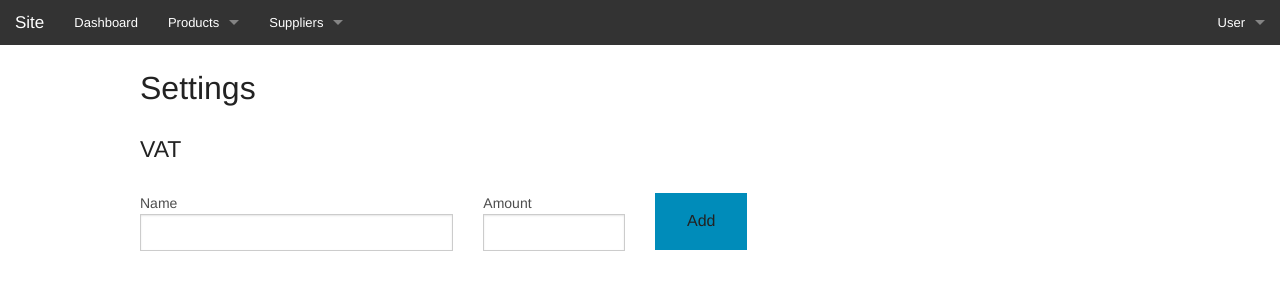
After one commit to oeilgauche/vicuna, a Flask app: page /backend/settings/ in a window 1280 px wide. The commit adds this page. Shown: the top 300 px of the page. Run offline with Flask 2, Linux system fonts and the light colour scheme; data that the repository does not hold is empty.

Commit message:
Created VAT module

```diff
--- a/app/__init__.py
+++ b/app/__init__.py
@@ -23,19 +23,19 @@ def not_found(error):
 from flask.ext.babel import Babel
 babel = Babel(app)
 
-# Import a module / component using its blueprint handler variable (mod_auth)
+# Import a module / component using its blueprint handler variable
+from .settings.views import settings
 from .frontend.views import frontend
 from .backend.views import backend
 from .suppliers.views import suppliers
 from .products.views import products
 
 # Register blueprint(s)
+app.register_blueprint(settings)
 app.register_blueprint(frontend)
 app.register_blueprint(backend)
 app.register_blueprint(suppliers)
 app.register_blueprint(products)
-# app.register_blueprint(xyz_module)
-# ..
 
 # Build the database:
 # This will create the database file using SQLAlchemy
--- a/app/products/views.py
+++ b/app/products/views.py
@@ -134,7 +134,8 @@ def product_delete(id):
 @products.route('/view/<int:id>', methods=['GET', 'POST'])
 def product_view(id):
 	product = Product.query.get_or_404(id)
-	return render_template('products/view.html', title='Products',
+	product.buying_price = float(product.buying_price) / 100
+	return render_template('products/view.html', title='Product',
 							product=product)
 
 
--- /dev/null
+++ b/app/settings/forms.py
@@ -0,0 +1,13 @@
+from flask.ext.babel import Babel
+from flask.ext.wtf import Form
+from wtforms import (StringField, BooleanField, TextAreaField, IntegerField, SelectField,
+					SelectMultipleField, DecimalField, RadioField, widgets)
+from wtforms.validators import DataRequired, Length, Email
+from ..products.models import Product, Category
+from ..suppliers.models import Supplier
+from .models import VAT
+
+
+class AddVAT(Form):
+	name = StringField('Name', validators=[DataRequired()])
+	amount = DecimalField('Amount', validators=[DataRequired()])
--- /dev/null
+++ b/app/settings/views.py
@@ -0,0 +1,56 @@
+# Import flask dependencies
+from flask import (Blueprint, request, render_template,
+                  flash, g, session, redirect, url_for)
+
+# Import password / encryption helper tools
+from werkzeug import check_password_hash, generate_password_hash
+
+# Import the database object from the main app module
+from app import db
+
+# Define the blueprint: 'auth', set its url prefix: app.url/auth
+settings = Blueprint('settings', __name__, url_prefix='/backend/settings')
+
+# Import the forms
+from .forms import AddVAT
+
+# Import the models
+from .models import VAT
+from ..suppliers.models import Supplier
+from ..products.models import Product, Category
+
+# Import Babel
+from app import babel
+from config import LANGUAGES
+
+# Set the route and accepted methods
+@settings.route('/', methods=['GET', 'POST'])
+def settings_list():
+
+	add_vat = AddVAT()
+
+	if add_vat.validate_on_submit():
+		amount = int(add_vat.amount.data * 100)
+		vat = VAT(name=add_vat.name.data,
+					amount=amount)
+		db.session.add(vat)
+		db.session.commit()
+		flash('VAT added!', 'success')
+
+	# Build VAT section
+	vat_items = VAT.query.order_by(VAT.amount)
+	for vat_item in vat_items:
+		vat_item.amount = float(vat_item.amount) / 100
+
+	return render_template('settings/settings.html',
+                            title='Products',
+                            vat_items=vat_items,
+                            add_vat=add_vat)
+
+@settings.route('/vat/delete/<int:id>', methods=['GET', 'POST'])
+def vat_delete(id):
+	vat = VAT.query.get_or_404(id)
+	db.session.delete(vat)
+	db.session.commit()
+	flash('VAT deleted!', 'success')
+	return redirect(url_for('settings.settings_list'))
--- a/app/templates/backend/base.html
+++ b/app/templates/backend/base.html
@@ -35,6 +35,14 @@
 				</ul>
 			</li>
 		</ul>
+		<ul class="right">
+			<li class="has-dropdown not-click">
+				<a href="#">User</a>
+				<ul class="dropdown">
+					<li><a href="{{ url_for('settings.settings_list') }}">Settings</a></li>
+				</ul>
+			</li>
+		</ul>
 	</section>
 </nav>
 <div class="row">
--- a/app/templates/products/view.html
+++ b/app/templates/products/view.html
@@ -10,6 +10,7 @@
 		<p>Reference: {{ product.reference }}</p>
 		<p>Supplier Reference: {{ product.supplier_reference }}</p>
 		<p>EAN: {{ product.ean }}</p>
+		<p>Buying Price: {{ product.buying_price }} Euros</p>
 		<p>Category: {{ product.category.name }}</p>
 		<p>Suppplier(s):</p>
 		<ul>
--- /dev/null
+++ b/app/templates/settings/settings.html
@@ -0,0 +1,39 @@
+<!-- extend base layout -->
+{% extends "backend/base.html" %}
+
+{% block content %}
+	<h1>Settings</h1>
+	{% include "backend/flash.html" %}
+	<h4>VAT</h4>
+	<table>
+		{% for vat_item in vat_items %}
+			<tr>
+				<td>{{ vat_item.name }}</td>
+				<td>{{ vat_item.amount }} %</td>
+				<td>
+					<a href="{{ url_for('settings.vat_delete', id=vat_item.id) }}" class="radius button">Delete</a>
+				</td>
+			</tr>
+		{% endfor %}
+	</table>
+
+	<form method="post" action="" name="add">
+	    {{ add_vat.hidden_tag() }}
+	    <div class="row">
+		    <div class="small-4 columns">
+		    		{{ add_vat.name.label }} {{ add_vat.name() }}
+		    		{% for error in add_vat.name.errors %}
+		    			<small class="error">{{ error }}</small>
+	                {% endfor %}
+		    </div>
+		    <div class="small-2 columns">
+		    		{{ add_vat.amount.label }} {{ add_vat.amount() }}
+		    		{% for error in add_vat.amount.errors %}
+		    			<small class="error">{{ error }}</small>
+	                {% endfor %}
+		    </div>
+		    <div class="small-2 columns end">
+		    	<button type="submit" value="Add">Add</button>
+		    </div>
+	</form>
+{% endblock %}
--- a/app/templates/suppliers/list.html
+++ b/app/templates/suppliers/list.html
@@ -13,8 +13,8 @@
 		<tr>
 			<td>{{ supplier.id }}</td>
 			<td><a href="{{ url_for('suppliers.suppliers_view', id=supplier.id) }}">{{ supplier.name }}</a></td>
-			<td><a href="{{ url_for('suppliers.suppliers_edit', id=supplier.id) }}" class="radius button">Edit</a>
-			<td><a href="{{ url_for('suppliers.suppliers_delete', id=supplier.id) }}" class="radius button">Delete</a>
+			<td><a href="{{ url_for('suppliers.suppliers_edit', id=supplier.id) }}" class="radius button">Edit</a></td>
+			<td><a href="{{ url_for('suppliers.suppliers_delete', id=supplier.id) }}" class="radius button">Delete</a></td>
 		</tr>
 	{% endfor %}
 	</table>
```
Also changed, not shown: app/settings/models.py (added, +10 -0 lines), app/templates/products/list.html (+6 -2 lines), migrations/versions/1050fb9fff33_.py (deleted, +0 -26 lines), app/settings/__init__.py (added), 2 other files.
